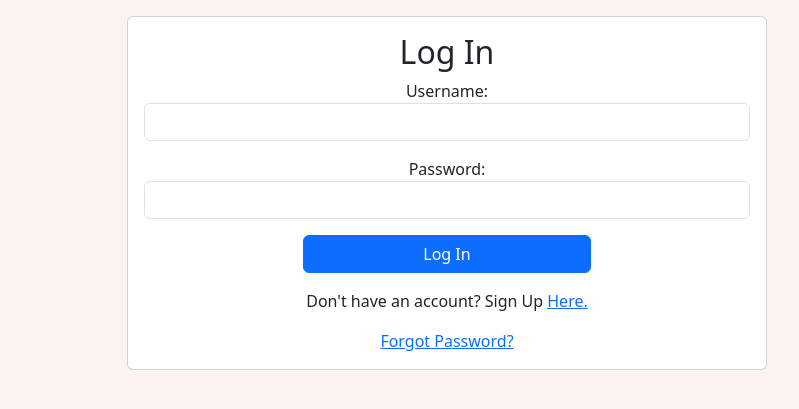
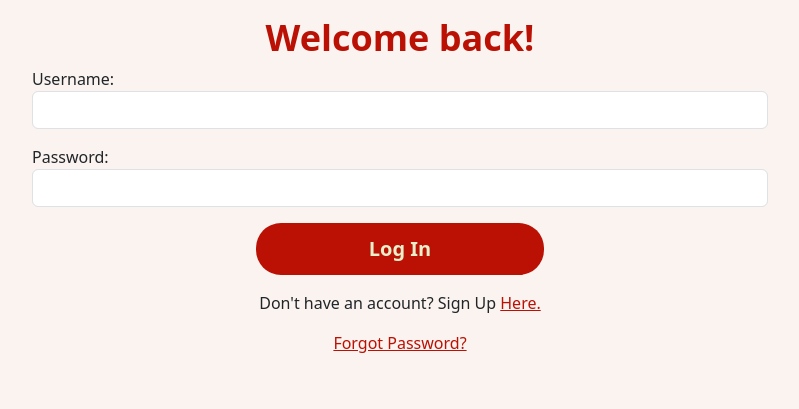
Before and after one commit to alex-enc/secret-santa-wishlist-django, a Django app: page /log_in/ in a window 1280 px wide. Shown: the part 104-513 px from the top of the page, without its empty margins (240-1039 px from the left). Run offline with Django 4.2, Linux system fonts and the light colour scheme; some libraries are stand-ins or nearby versions.

Commit message:
Remove card, add welcome message and make links red

```diff
--- a/secret_santa_wishlist/secretsanta/static/buttons.css
+++ b/secret_santa_wishlist/secretsanta/static/buttons.css
@@ -6,3 +6,13 @@
     font-weight: 600;
     padding: 10px 20px 10px 20px;
 }
+
+a.link-red {
+    color: #BA1104 !important;
+    text-decoration: underline;
+}
+
+a.link-red:hover {
+    color: #440000;
+    text-decoration: none;
+}
--- a/secret_santa_wishlist/secretsanta/templates/log_in.html
+++ b/secret_santa_wishlist/secretsanta/templates/log_in.html
@@ -1,25 +1,23 @@
 {% extends 'base.html' %}
 {% block body %}
 <div class="container">
-    <div class="row mt-3">
-        <div class="col-sm-12 col-md-6 offset-md-3">
-            <div class="card" style="width: 40rem;">
-                <div class="card-body text-center">
-                    <h2 class="card-title">Log In</h2>
-                    <form action="{% url 'log_in' %}" method="post">
-                        {% csrf_token %}
-                        {% include 'partials/bootstrap_form.html' with form=form %}
-                        {% include 'partials/messages.html' with messages=messages %}
-                        <input type="submit" value="Log In" class="btn btn-primary" style="width:18rem;">
-                    </form>
-                    <div class="mt-3">
-                        <p>Don't have an account? Sign Up <span><a href="{% url 'sign_up' %}" class="card-link">Here.</a></span></p>
-                        <a href="#">Forgot Password?</a>
-                    </div>
-
+    <div class="row">
+        <div class="col-8 mx-auto">
+            <div class="text-center mt-3">
+                <h1>Welcome back!</h1>
+            </div>
+            <form action="{% url 'log_in' %}" method="post">
+                {% csrf_token %}
+                {% include 'partials/bootstrap_form.html' with form=form %}
+                {% include 'partials/messages.html' with messages=messages %}
+                <div class="text-center">
+                    <input type="submit" value="Log In" class="btn btn-red" style="width:18rem;">
                 </div>
+            </form>
+            <div class="text-center mt-3">
+                <p>Don't have an account? Sign Up <span><a href="{% url 'sign_up' %}" class="link-red">Here.</a></span></p>
+                <a href="#" class="link-red">Forgot Password?</a>
             </div>
-
         </div>
     </div>
 </div>
```
